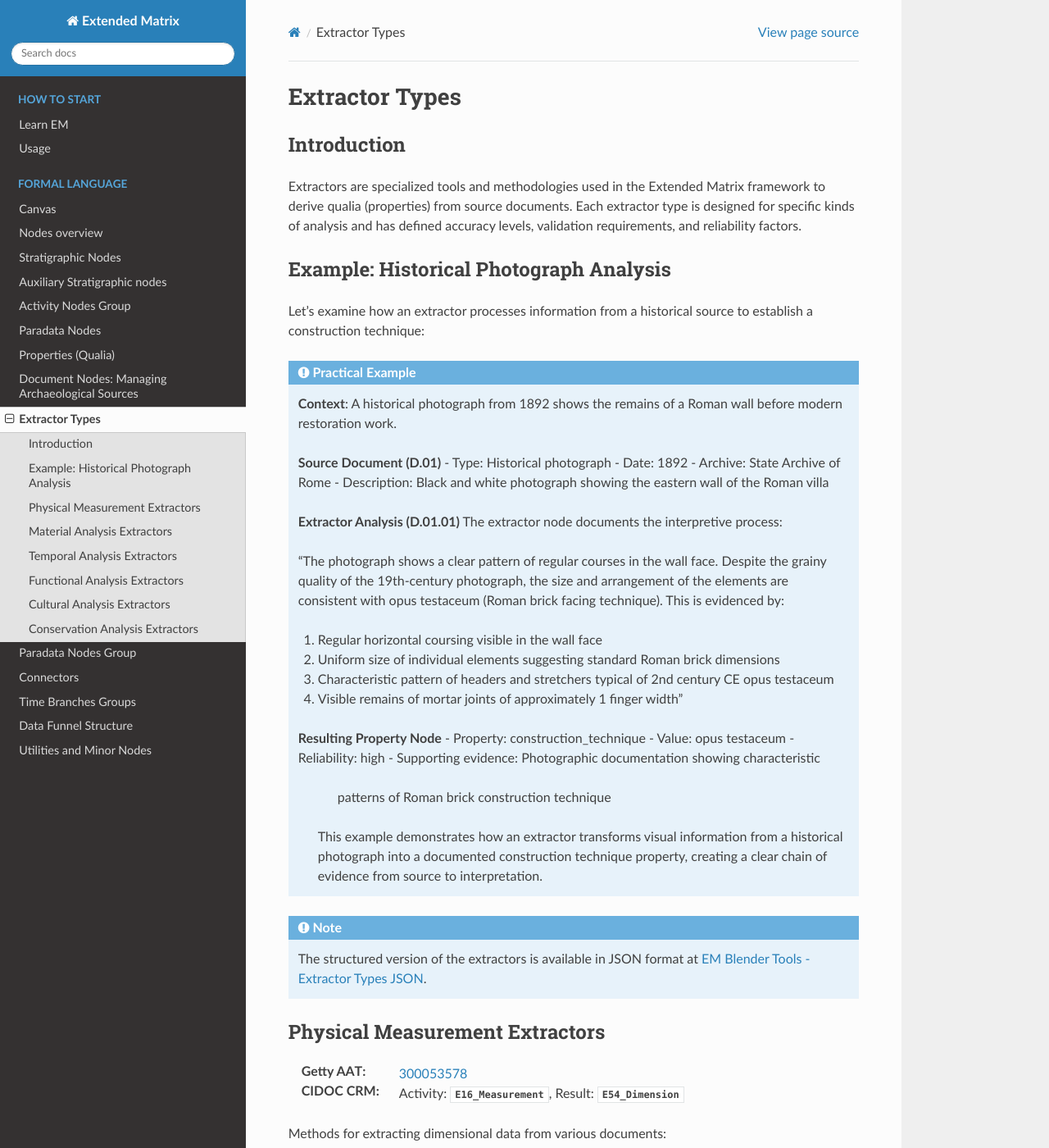
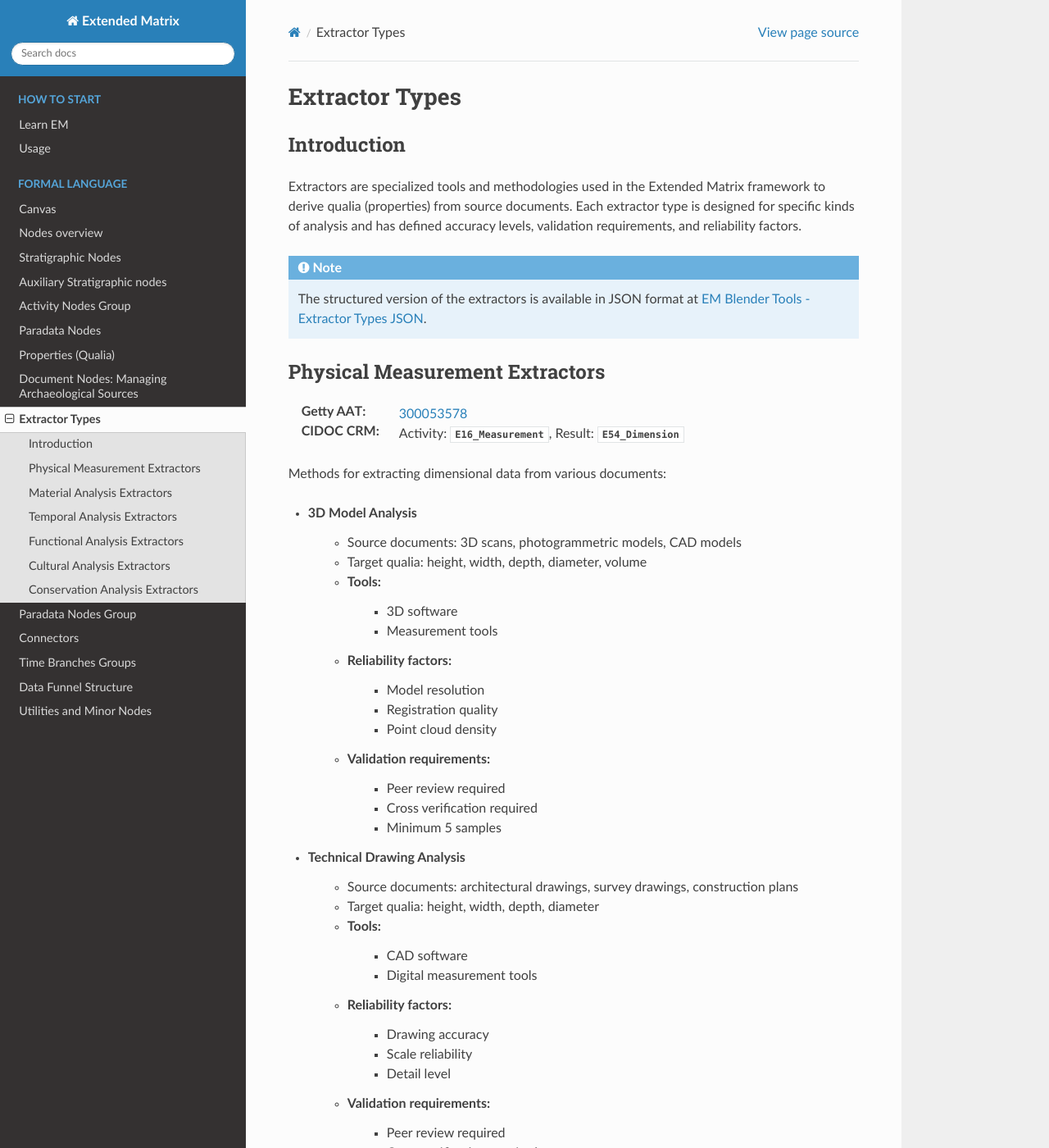
Before and after one commit to zalmoxes-laran/ExtendedMatrix-doc, a Sphinx documentation site: the page built from docs/extractor_nodes.rst, in a window 1280 px wide and 1400 px high. Shown: the whole window at 82% size. Built offline with Sphinx 7.4.7 and the Read the Docs theme 3.1.0, drawn with Linux system fonts in a browser that asks for light colours; pages that are not in the unit, such as notebooks, are missing from menus.

Commit message:
Update extractor_nodes.rst

```diff
--- a/docs/extractor_nodes.rst
+++ b/docs/extractor_nodes.rst
@@ -5,47 +5,6 @@ Introduction
 -----------
 
 Extractors are specialized tools and methodologies used in the Extended Matrix framework to derive qualia (properties) from source documents. Each extractor type is designed for specific kinds of analysis and has defined accuracy levels, validation requirements, and reliability factors.
-
-Example: Historical Photograph Analysis
-------------------------------------
-
-Let's examine how an extractor processes information from a historical source to establish a construction technique:
-
-.. admonition:: Practical Example
-   :class: example
-
-   **Context**:
-   A historical photograph from 1892 shows the remains of a Roman wall before modern restoration work.
-
-   **Source Document (D.01)**
-   - Type: Historical photograph
-   - Date: 1892
-   - Archive: State Archive of Rome
-   - Description: Black and white photograph showing the eastern wall of the Roman villa
-
-   **Extractor Analysis (D.01.01)**
-   The extractor node documents the interpretive process:
-
-   "The photograph shows a clear pattern of regular courses in the wall face.
-   Despite the grainy quality of the 19th-century photograph, the size and
-   arrangement of the elements are consistent with opus testaceum (Roman
-   brick facing technique). This is evidenced by:
-
-   1. Regular horizontal coursing visible in the wall face
-   2. Uniform size of individual elements suggesting standard Roman brick dimensions
-   3. Characteristic pattern of headers and stretchers typical of 2nd century CE
-      opus testaceum
-   4. Visible remains of mortar joints of approximately 1 finger width"
-
-   **Resulting Property Node**
-   - Property: construction_technique
-   - Value: opus testaceum
-   - Reliability: high
-   - Supporting evidence: Photographic documentation showing characteristic
-     patterns of Roman brick construction technique
-
-    This example demonstrates how an extractor transforms visual information from a historical photograph into a documented construction technique property, creating a clear chain of evidence from source to interpretation.
-
 
 .. note::
    :class: admonition-purple
```
